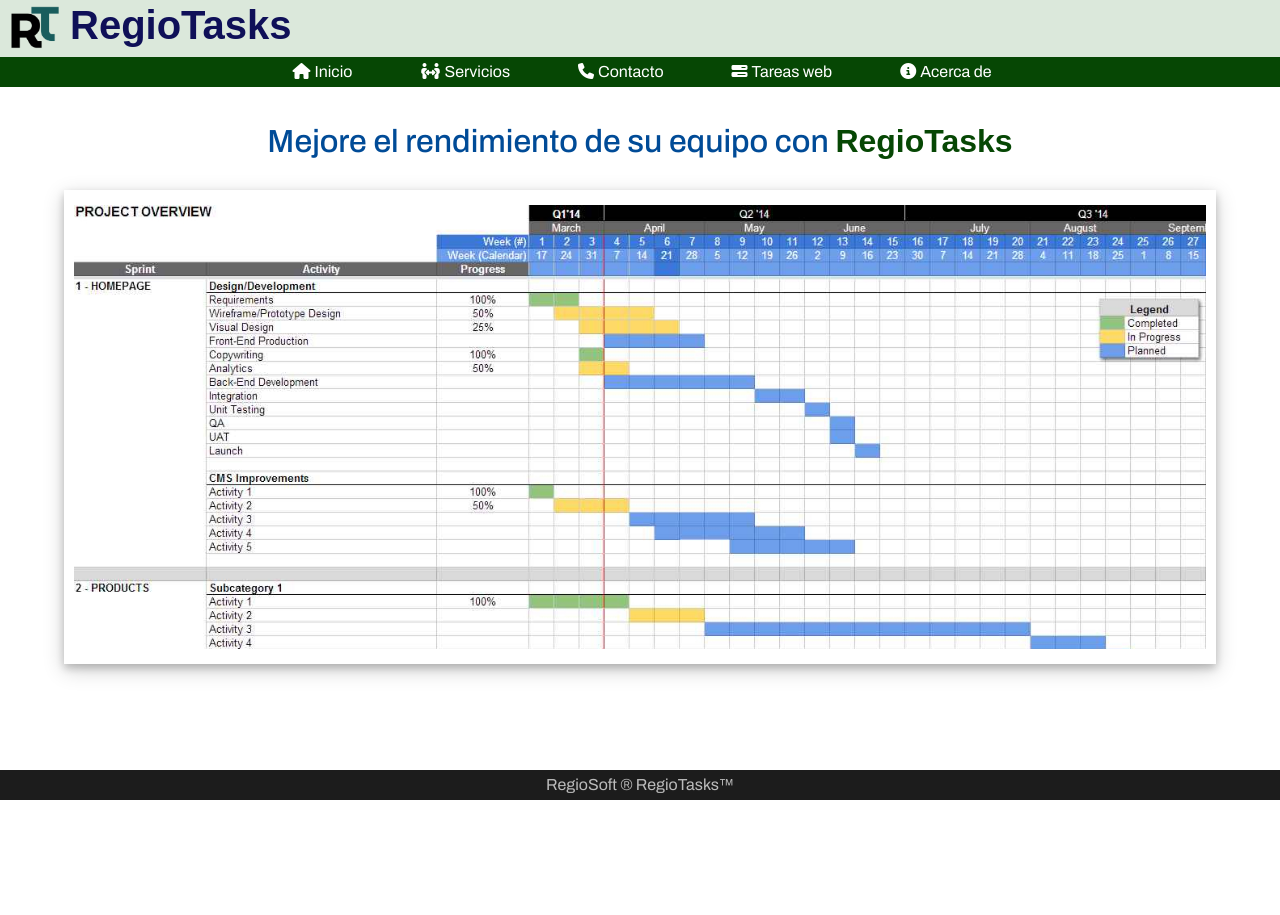
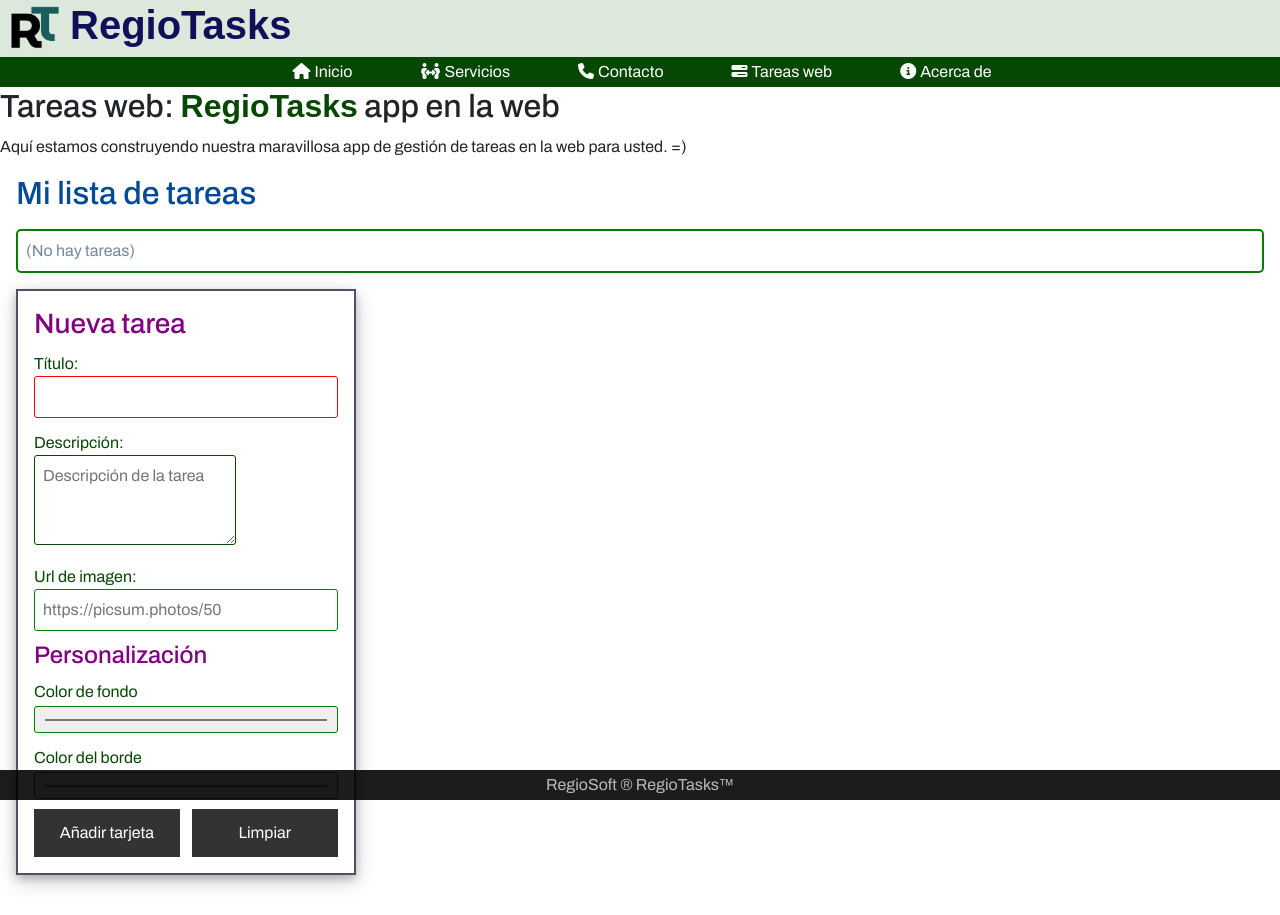
Before and after one commit to dregio/TP3, a React (Vite) app: page /tareas in a window 1280 px wide. Before the commit the page ends 800 px from the top, so only its background shows below. Built offline with nearby package versions, Linux system fonts and the light colour scheme; a web font is replaced by a local one.

Commit message:
Puede estar terminado.

```diff
--- a/public/css/tareas.css
+++ b/public/css/tareas.css
@@ -41,7 +41,7 @@
 }
 
 input:invalid {
-    border-color: red
+    border-color: red;
 }
 
 
--- a/src/components/controls/InputField.jsx
+++ b/src/components/controls/InputField.jsx
@@ -3,10 +3,13 @@
 
 function InputField({
         name,
+		value="",
+		onChange,
         label="",
-        type="string",
+        type="text",
         placeHolder="",
-        className="con-control"
+        className="con-control",
+		isRequired=false,
     }) {
     return (
         <>
@@ -14,19 +17,26 @@
             <input
                 type={type}
                 name={name}
+				onChange={onChange}
+				id={name}
+				defaultValue={value}
                 placeholder={placeHolder}
                 className={className}
+				required={isRequired}
             />
         </>
     );
 }
 
 InputField.propTypes = {
-    name        : PropTypes.string.isRequired,
-    label       : PropTypes.string,
-    type        : PropTypes.string,
-    placeHolder : PropTypes.string,
-    className   : PropTypes.string,
+    name        	: PropTypes.string.isRequired,
+	value			: PropTypes.string,
+	onChange		: PropTypes.func,
+    label       	: PropTypes.string,
+    type        	: PropTypes.string,
+    placeHolder 	: PropTypes.string,
+    className   	: PropTypes.string,
+	isRequired		: PropTypes.bool,
 };
 
 export default InputField;
--- /dev/null
+++ b/src/components/controls/NewTaskForm.jsx
@@ -0,0 +1,91 @@
+import React, { useState } from 'react';
+import InputField from './InputField';
+import TextArea from './TextArea';
+//import PropTypes from 'prop-types'
+
+let imageCounter = 0;
+
+function NewTaskForm() {
+
+	const [formData, setFormData] = useState({
+		cardTitle: "",
+		cardDescription: "",
+		cardImage: "",
+		cardBgColor: "#ffffff",
+		cardBorderColor: "#000000",
+	});
+
+	function handleChange(e) {
+		setFormData({
+		  ...formData,
+		  [e.target.name]: e.target.value,
+		});
+
+		switch (e.target.name) {
+			case 'cardBgColor':
+			case 'cardBorderColor': {
+				document.getElementById(e.target.name).style.backgroundColor = e.target.value;
+				break
+			};
+		}
+	}
+
+	function addTask(e) {
+		e.preventDefault();
+
+		/*  La imagen por defecto es aleatoria. El parámetro "random" evita que
+		se cachee, para asegurar que traiga siempre una imagen distinta. */
+		const defaultImageURL = `https://picsum.photos/50?random=${imageCounter}`;
+
+		// Crear nueva card
+		const newCard = document.createElement("div");
+		newCard.className = "card";
+		newCard.style.backgroundColor = formData.cardBgColor;
+		newCard.style.borderColor = formData.cardBorderColor;
+
+		//Maquetar la card
+		let imgURL = formData.cardImage || defaultImageURL;
+		console.log(imageCounter);
+
+		newCard.innerHTML = `
+			<img src="${imgURL}" alt="Imagen de la tarea">
+			<div class="card-content">
+				<h6>${formData.cardTitle}</h6>
+				<p>${formData.cardDescription}</p>
+			</div>
+		`;
+
+		// Si todavía se ve el texto de 'No hay tareas', lo oculta.
+		if (imageCounter == 0)
+				document.getElementById("sin-tareas").style.cssText = 'display: none';
+
+		//Añadir la nueva card al contenedor
+		const cardContainer = document.getElementById("cards-container");
+		cardContainer.appendChild(newCard);
+
+		//Limpiar campos del formulario
+		document.getElementById("card-form").reset();
+
+		imageCounter += 1;
+		console.log(imageCounter);
+	}
+
+	return (
+	<div id="card-form-container" className="new-card-form">
+		<form id="card-form" onSubmit={addTask}>
+			<h3>Nueva tarea</h3>
+			<InputField	name="cardTitle"		label="Título:"			value={formData.Title}				onChange={handleChange} isRequired={true}/><br />
+			<TextArea	name="cardDescription"	label="Descripción:"	value={formData.cardDescription} 	onChange={handleChange} rows={3}	placeHolder="Descripción de la tarea" /><br />
+			<InputField	name="cardImage"		label="Url de imagen:"	value={formData.cardImage}			onChange={handleChange} type="url"	placeHolder="https://picsum.photos/50" /><br />
+			<h4>Personalización</h4>
+			<InputField	name="cardBgColor"		label="Color de fondo"	value={formData.cardBgColor}		onChange={handleChange} type="color" defaultValue="#ffffff"/><br />
+			<InputField	name="cardBorderColor"	label="Color del borde"	value={formData.cardBorderColor}	onChange={handleChange} type="color" defaultValue="#000000"/><br />
+			<div className="Button-container con-control">
+				<button type="submit">Añadir tarjeta</button>
+				<button type="reset">Limpiar</button>
+			</div>
+		</form>
+	</div>
+)}
+
+export default NewTaskForm;
--- a/src/components/controls/TextArea.jsx
+++ b/src/components/controls/TextArea.jsx
@@ -3,6 +3,7 @@
 
 function TextArea({
         name,
+		onChange,
         label="",
 		rows=3,
 		placeHolder="",
@@ -10,15 +11,25 @@
 		className=""
     }) {
     return (
-		<>
-			<label htmlFor={name}>{label}</label>
-			<textarea id={name} name={name} rows={rows}  placeholder={placeHolder} required={isRequired} className={className}></textarea>
-		</>
-	);
+			<>
+				<label htmlFor={name}>{label}</label>
+				<br />
+				<textarea
+					id={name}
+					name={name}
+					onChange={onChange}
+					rows={rows}
+					placeholder={placeHolder}
+					required={isRequired}
+					className={className}
+				></textarea>
+			</>
+		);
 }
 
 TextArea.propTypes = {
 	name		: PropTypes.string.isRequired,
+	onChange	: PropTypes.func,
 	label		: PropTypes.string,
 	rows		: PropTypes.number,
 	placeHolder	: PropTypes.string,
--- a/src/components/pages/TareasPage.jsx
+++ b/src/components/pages/TareasPage.jsx
@@ -1,31 +1,26 @@
 import React from 'react'
 import Page from '../layout/Page';
+import NewTaskForm from '../controls/NewTaskForm';
+import '/public/css/tareas.css';
 
 function TareasPage() {
+return (
+	<Page>
+		<main>
+			<h2>Tareas web: <span className="fuente-rt">RegioTasks</span> app en la web</h2>
+			<p>Aquí estamos construyendo nuestra maravillosa app de gestión de tareas en la web para usted. =)</p>
+			<section id="cards" className="tasks-section">
+				<h2>Mi lista de tareas</h2>
 
-	return (
-		<>
-			<Page>
-				<section id="inicio">
-					<div>
-						<h2>
-							Mejore el rendimiento de su equipo con{" "} <span className="fuente-rt">RegioTasks</span>
-						</h2>
-						<img
-							id="img-portada"
-							alt="Captura de pantalla del software RegioTasks"
-							src="img/portada-ejemplo.png"
-						></img>
-					</div>
-					{/* <TitledImage
-							title= 'Mejore el rendimiento de su equipo con <span class="fuente-rt">RegioTasks</span>'
-							imageURL= "img/portada-ejemplo.png"
-							imageAlt="Captura de pantalla del software RegioTasks"
-					/> */}
-				</section>
-		    </Page>
-		</>
-	);
-}
+				<div id="cards-container">
+					<div id="sin-tareas">(No hay tareas)</div>{/* Aqui dentro se añadirán las cards nuevas */}
+				</div>
+
+				<NewTaskForm
+				/>
+			</section>
+		</main>
+	</Page>
+)}
 
 export default TareasPage;
```
Also changed, not shown: src/components/pages/MainPage.jsx (+1 -6 lines), 1 other file (tests, documents, lock files or other folders).
